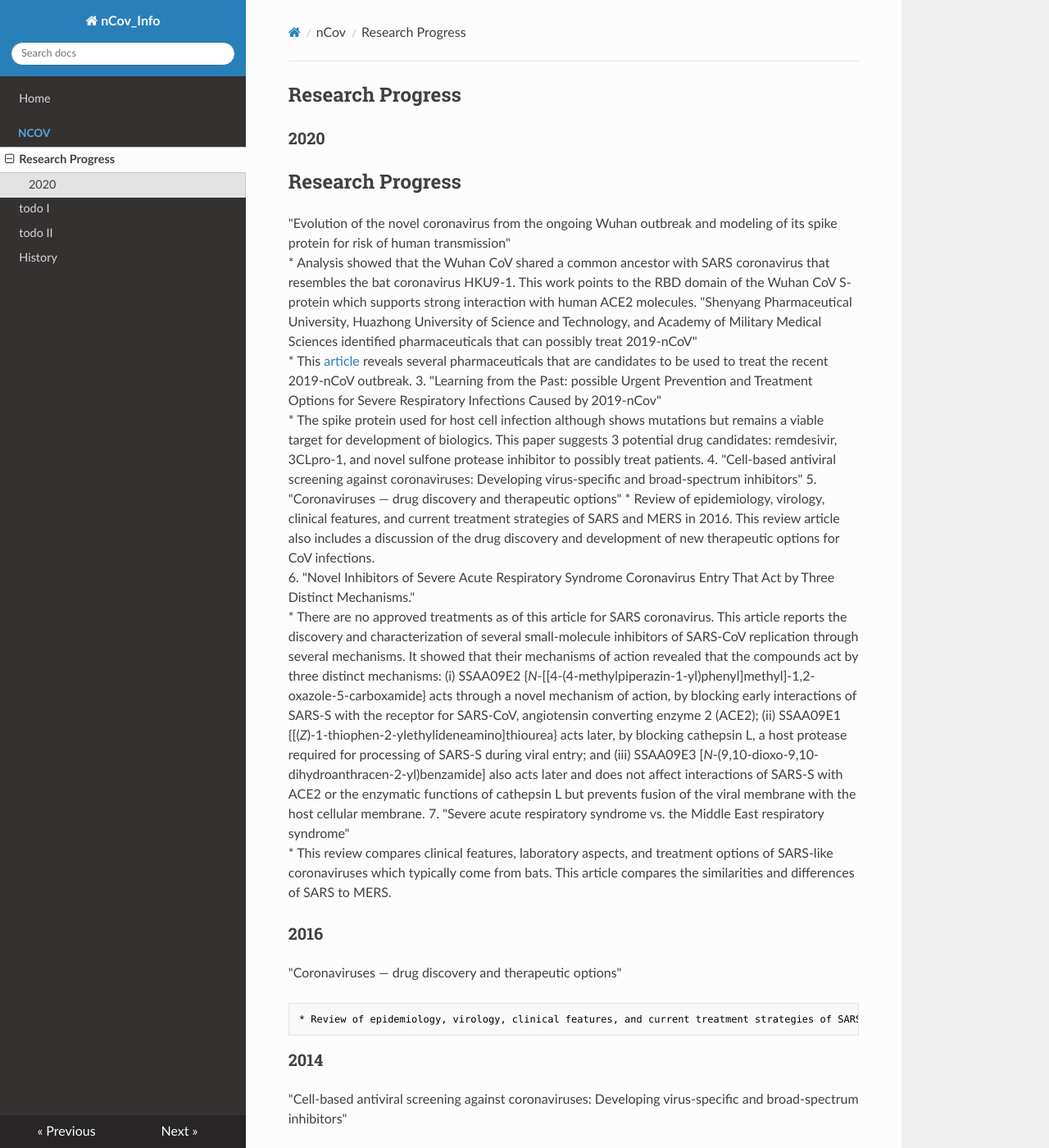
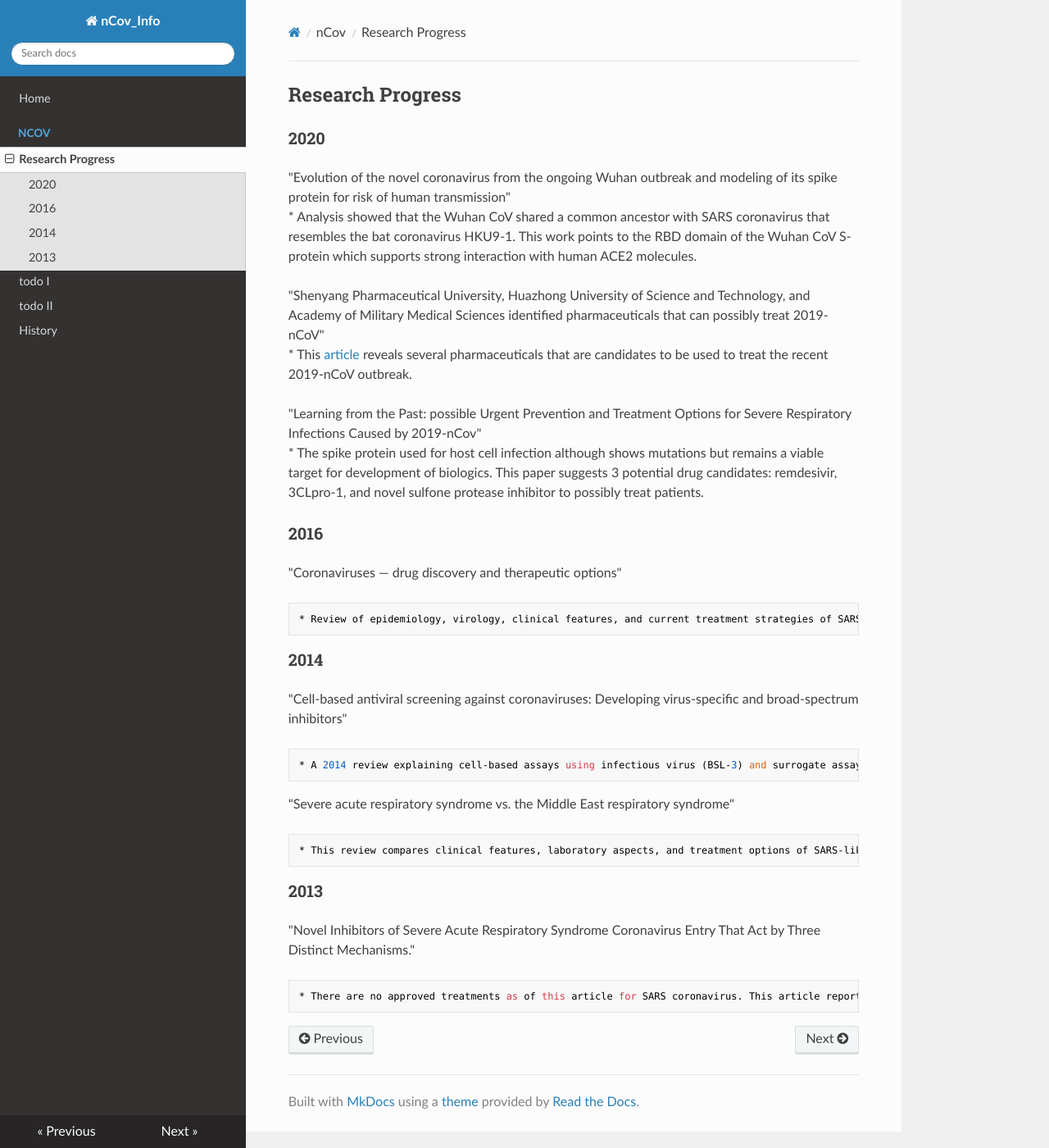
Before and after one commit to GHDDI-AILab/Targeting2019-nCoV, an MkDocs documentation site: the page built from docs/research_progress.md, in a window 1280 px wide and 1400 px high. Shown: the whole window at 82% size. Built offline with MkDocs 1.6.1, drawn with Linux system fonts in a browser that asks for light colours; nearby versions of some CDN libraries.

Commit message:
Update research_progress.md

```diff
--- a/docs/research_progress.md
+++ b/docs/research_progress.md
@@ -1,21 +1,15 @@
 ## Research Progress
 
 ### 2020
-## Research Progress
 
 "Evolution of the novel coronavirus from the ongoing Wuhan outbreak and modeling of its spike protein for risk of human transmission"
-    * Analysis showed that the Wuhan CoV shared a common ancestor with SARS coronavirus that resembles the bat coronavirus HKU9-1. This work points to the RBD domain of the Wuhan CoV S-protein which supports strong interaction with human ACE2 molecules.
+ * Analysis showed that the Wuhan CoV shared a common ancestor with SARS coronavirus that resembles the bat coronavirus HKU9-1. This work points to the RBD domain of the Wuhan CoV S-protein which supports strong interaction with human ACE2 molecules.
+
 "Shenyang Pharmaceutical University, Huazhong University of Science and Technology, and Academy of Military Medical Sciences identified pharmaceuticals that can possibly treat 2019-nCoV"
-    * This [article](https://mp.weixin.qq.com/s/TlI0d4XsfrrFtYHhWI7h6g) reveals several pharmaceuticals that are candidates to be used to treat the recent 2019-nCoV outbreak.
-3. "Learning from the Past: possible Urgent Prevention and Treatment Options for Severe Respiratory Infections Caused by 2019-nCov"
-    * The spike protein used for host cell infection although shows mutations but remains a viable target for development of biologics. This paper suggests 3 potential drug candidates: remdesivir, 3CLpro-1, and novel sulfone protease inhibitor to possibly treat patients.
-4. "Cell-based antiviral screening against coronaviruses: Developing virus-specific and broad-spectrum inhibitors"
-5. "Coronaviruses — drug discovery and therapeutic options"
-    * Review of epidemiology, virology, clinical features, and current treatment strategies of SARS and MERS in 2016. This review article also includes a discussion of the drug discovery and development of new therapeutic options for CoV infections.
-6. "Novel Inhibitors of Severe Acute Respiratory Syndrome Coronavirus Entry That Act by Three Distinct Mechanisms."
-    * There are no approved treatments as of this article for SARS coronavirus. This article reports the discovery and characterization of several small-molecule inhibitors of SARS-CoV replication through several mechanisms. It showed that their mechanisms of action revealed that the compounds act by three distinct mechanisms: (i) SSAA09E2 {*N*-[[4-(4-methylpiperazin-1-yl)phenyl]methyl]-1,2-oxazole-5-carboxamide} acts through a novel mechanism of action, by blocking early interactions of SARS-S with the receptor for SARS-CoV, angiotensin converting enzyme 2 (ACE2); (ii) SSAA09E1 {[(*Z*)-1-thiophen-2-ylethylideneamino]thiourea} acts later, by blocking cathepsin L, a host protease required for processing of SARS-S during viral entry; and (iii) SSAA09E3 [*N*-(9,10-dioxo-9,10-dihydroanthracen-2-yl)benzamide] also acts later and does not affect interactions of SARS-S with ACE2 or the enzymatic functions of cathepsin L but prevents fusion of the viral membrane with the host cellular membrane.
-7. "Severe acute respiratory syndrome vs. the Middle East respiratory syndrome"
-    * This review compares clinical features, laboratory aspects, and treatment options of SARS-like coronaviruses which typically come from bats. This article compares the similarities and differences of SARS to MERS.
+ * This [article](https://mp.weixin.qq.com/s/TlI0d4XsfrrFtYHhWI7h6g) reveals several pharmaceuticals that are candidates to be used to treat the recent 2019-nCoV outbreak.
+
+"Learning from the Past: possible Urgent Prevention and Treatment Options for Severe Respiratory Infections Caused by 2019-nCov"
+ * The spike protein used for host cell infection although shows mutations but remains a viable target for development of biologics. This paper suggests 3 potential drug candidates: remdesivir, 3CLpro-1, and novel sulfone protease inhibitor to possibly treat patients.
 
 ### 2016
 
```
